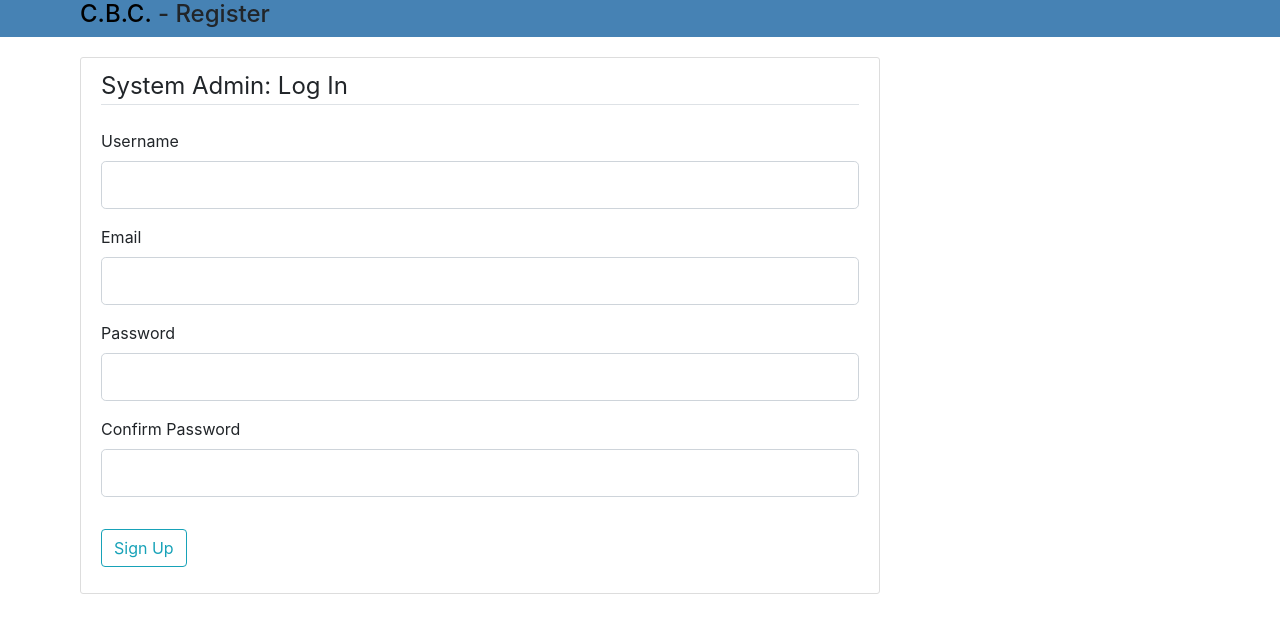
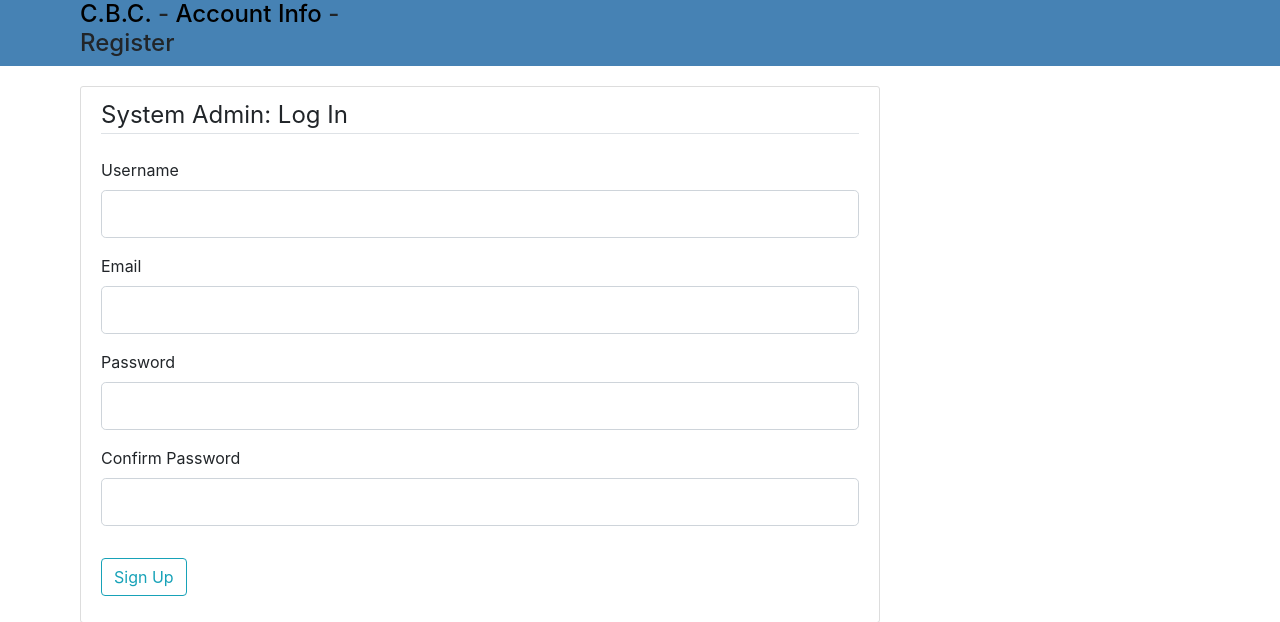
Before and after one commit to SirRodriguez/ChargingBoothControl, a Flask app: page /register in a window 1280 px wide. Shown: the top 622 px of the page. Run offline with Flask 2, Linux system fonts and the light colour scheme; some libraries are stand-ins or nearby versions.

Commit message:
Added route for account info on home page

```diff
--- a/CB_control/admin_user/routes.py
+++ b/CB_control/admin_user/routes.py
@@ -21,7 +21,7 @@ def admin_login():
 		user = AdminUser.query.first()
 		if payload.json()["user_verified"]:
 			login_user(user)
-			next_page = request.args.get('nest')
+			next_page = request.args.get('next')
 			return redirect(url_for('main.home'))
 		else:
 			flash('Loging Unsuccessful. Please check username and password', 'danger')
@@ -90,4 +90,4 @@ def account():
 		form.username.data = payload.json()["username"]
 		form.email.data = payload.json()["email"]
 
-	return render_template("admin_user/account.html", title="Account Information", form=form)
+	return render_template("admin_user/account.html", title="Account Information", form=form, payload=payload)
--- a/CB_control/templates/admin_user/account.html
+++ b/CB_control/templates/admin_user/account.html
@@ -12,8 +12,8 @@
 		<div class="content-section">
 		  <div class="media">
 		    <div class="media-body">
-		      <h2 class="account-heading">Username: {{ current_user.username }}</h2>
-		      <p class="text-secondary">Email: {{ current_user.email }}</p>
+		      <h2 class="account-heading">Username: {{ payload.json()["username"] }}</h2>
+		      <p class="text-secondary">Email: {{ payload.json()["email"] }}</p>
 		    </div>
 		  </div>
 	        <form method="POST" action="" enctype="multipart/form-data">
--- a/CB_control/templates/defualt_layout.html
+++ b/CB_control/templates/defualt_layout.html
@@ -32,9 +32,9 @@
 	<!-- The top bar -->
 	<div class="row" style="background-color: steelblue; padding-left: 10vh; padding-right: 10vh">
 		{% if title %}
-			<div class="col-md-4"><h4><a href="{{ url_for('main.home') }}" style="color: black">C.B.C.</a> - {{ title }}</h4></div>
+			<div class="col-md-4"><h4><a href="{{ url_for('main.home') }}" style="color: black">C.B.C.</a> - <a href="{{ url_for('admin_user.account') }}" style="color: black">Account Info</a> - {{ title }}</h4></div>
 		{% else %}
-			<div class="col-md-4"><h4><a href="{{ url_for('main.home') }}" style="color: black">Charging Booth Controller</a></h4></div>
+			<div class="col-md-4"><h4><a href="{{ url_for('main.home') }}" style="color: black">Charging Booth Controller</a> - <a href="{{ url_for('admin_user.account') }}" style="color: black">Account Info</a></h4></div>
 		{% endif %}
 
 		<!-- There are 8 remaining columns to work with -->
```
